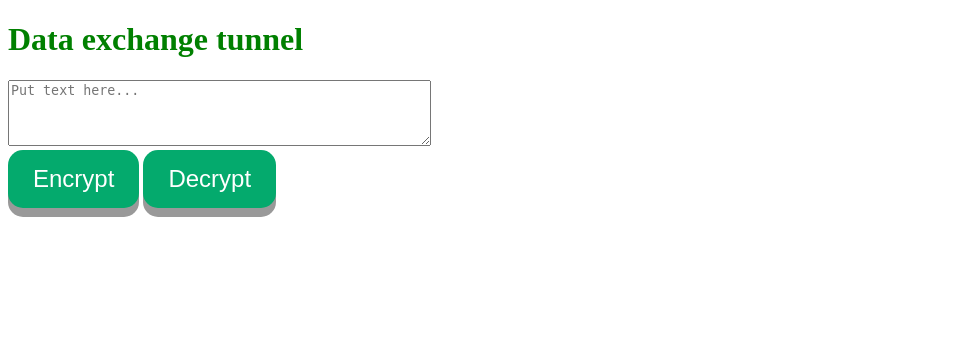
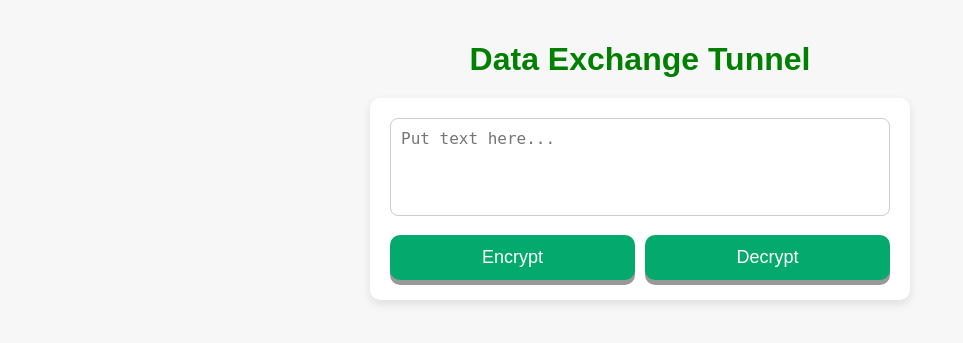
Before and after one commit to Olmosbe/ende, a FastAPI app: page / in a window 1280 px wide. Shown: the top 343 px of the page, without its empty margins (0-963 px from the left). Run offline with FastAPI, Linux system fonts and the light colour scheme.

Commit message:
made responsive

```diff
--- a/templates/form.html
+++ b/templates/form.html
@@ -1,9 +1,10 @@
 <!DOCTYPE html>
-<html>
+<html lang="en">
 <head>
+    <meta charset="UTF-8">
     <title>Encrypt_Decrypt</title>
 
-    <!-- Google tag (gtag.js) -->
+     <!-- Google tag (gtag.js) -->
     <script async src="https://www.googletagmanager.com/gtag/js?id=G-393BHXCLV4"></script>
     <script>
         window.dataLayer = window.dataLayer || [];
@@ -12,64 +13,131 @@
         gtag('config', 'G-393BHXCLV4');
     </script>
 
+    <meta name="viewport" content="width=device-width, initial-scale=1.0">
+    <style>
+        body {
+            font-family: Arial, sans-serif;
+            margin: 0;
+            padding: 20px;
+            display: flex;
+            flex-direction: column;
+            align-items: center;
+            background-color: #f7f7f7;
+        }
+
+        h1 {
+            color: green;
+            margin-bottom: 20px;
+            text-align: center;
+        }
+
+        form {
+            width: 100%;
+            max-width: 500px;
+            background: white;
+            padding: 20px;
+            border-radius: 10px;
+            box-shadow: 0 4px 10px rgba(0, 0, 0, 0.1);
+        }
+
+        textarea {
+            width: 100%;
+            resize: none;
+            padding: 10px;
+            margin-bottom: 15px;
+            font-size: 16px;
+            border: 1px solid #ccc;
+            border-radius: 8px;
+            box-sizing: border-box;
+        }
+
+        .button-group {
+            display: flex;
+            justify-content: space-between;
+            flex-wrap: wrap;
+            gap: 10px;
+        }
+
+        button {
+            flex: 1;
+            padding: 12px;
+            font-size: 18px;
+            cursor: pointer;
+            color: #fff;
+            background-color: #04AA6D;
+            border: none;
+            border-radius: 10px;
+            box-shadow: 0 5px #999;
+            transition: all 0.2s ease-in-out;
+        }
+
+        button:hover {
+            background-color: #3e8e41;
+        }
+
+        button:active {
+            background-color: #3e8e41;
+            box-shadow: 0 2px #666;
+            transform: translateY(2px);
+        }
+
+        h2 {
+            color: #04AA6D;
+            margin-top: 30px;
+            text-align: center;
+        }
+
+        @media (max-width: 600px) {
+            button {
+                font-size: 16px;
+                padding: 10px;
+            }
+
+            textarea {
+                font-size: 14px;
+            }
+        }
+
+        .result-box {
+            width: 100%;
+            max-width: 500px;
+            margin-top: 10px;
+        }
+
+        .result-box textarea {
+            width: 100%;
+            padding: 10px;
+            font-size: 16px;
+            border: 1px solid #ccc;
+            border-radius: 8px;
+            box-sizing: border-box;
+            resize: vertical;
+            background-color: #f9f9f9;
+        }
+
+
+
+    </style>
 </head>
 <body>
-    <h1>Data exchange tunnel</h1>
+
+    <h1>Data Exchange Tunnel</h1>
 
     <form method="post">
-        <textarea name="text" rows="4" cols="50" placeholder="Put text here..."></textarea><br>
-        <button type="submit" name="action" value="encrypt">Encrypt</button>
-        <button type="submit" name="action" value="decrypt">Decrypt</button>
+        <textarea name="text" rows="4" placeholder="Put text here..."></textarea>
+        <div class="button-group">
+            <button type="submit" name="action" value="encrypt">Encrypt</button>
+            <button type="submit" name="action" value="decrypt">Decrypt</button>
+        </div>
     </form>
 
     {% if result %}
     <h2>Result:</h2>
-    <textarea rows="4" cols="50">{{ result }}</textarea>
+    <div class="result-box">
+        <textarea rows="5" readonly>{{ result }}</textarea>
+    </div>
     {% endif %}
 
-    <style>
-        /* button{
-            display: grid;
-            column-gap: 50px;
-            color: rgb(31, 32, 31);
-            border-radius: 20%;
-            padding: 2px;
-            font-family: monospace;
-        } */
-
-        h1 {
-        /* background-color: rgb(rgb(13, 151, 190), blue); */
-        color: green;
-        }
-
-        h2 {
-            color: #04AA6D;
-        }
-
-        button {
-            display: inline-block;
-            padding: 15px 25px;
-            font-size: 24px;
-            cursor: pointer;
-            text-align: center;
-            text-decoration: none;
-            outline: none;
-            color: #fff;
-            background-color: #04AA6D;
-            border: none;
-            border-radius: 15px;
-            box-shadow: 0 9px #999;
-        }
-
-        button:hover {background-color: #3e8e41}
-
-        button:active {
-        background-color: #3e8e41;
-        box-shadow: 0 5px #666;
-        transform: translateY(4px);
-        }
-
-    </style>
 
 </body>
 </html>
```
